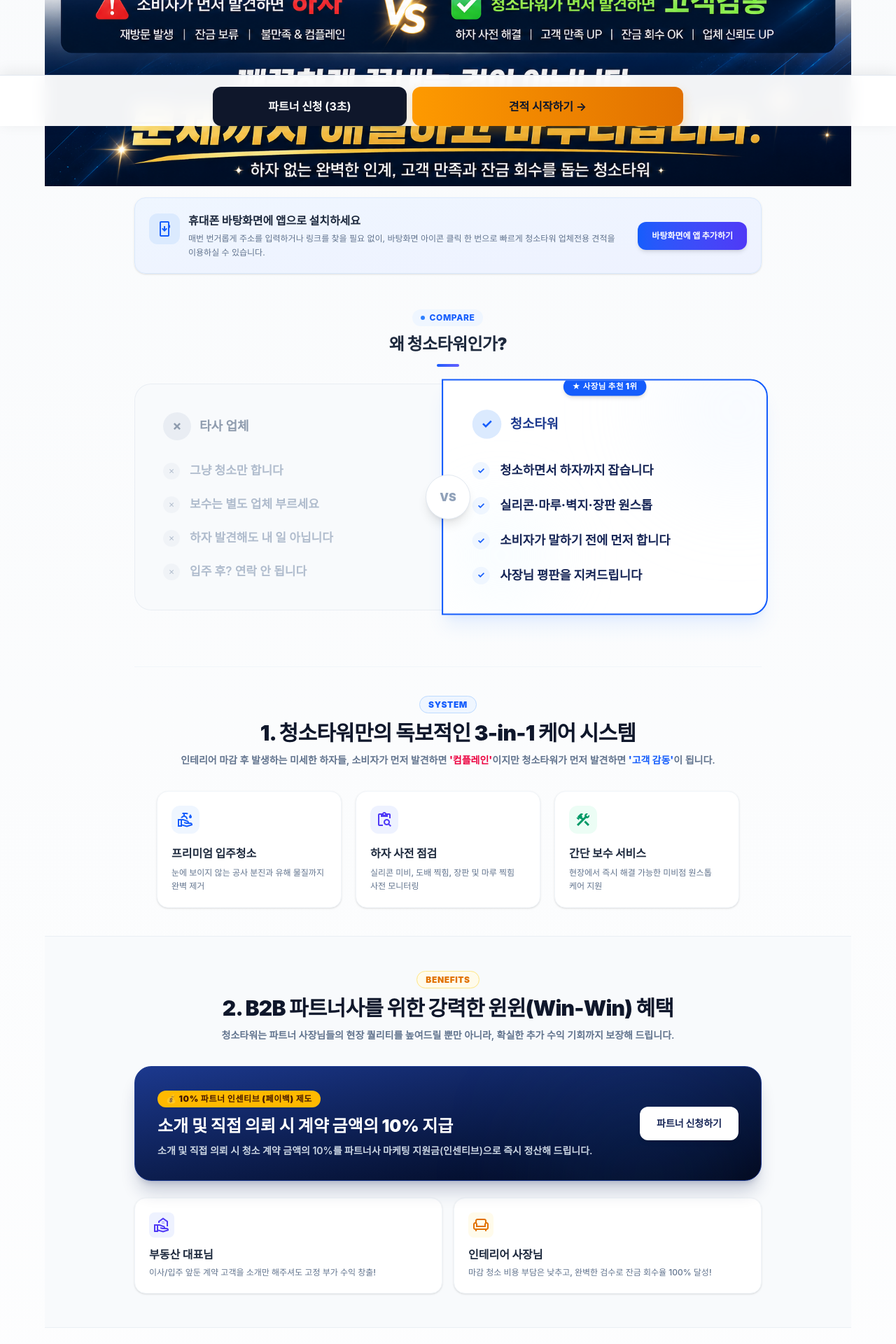
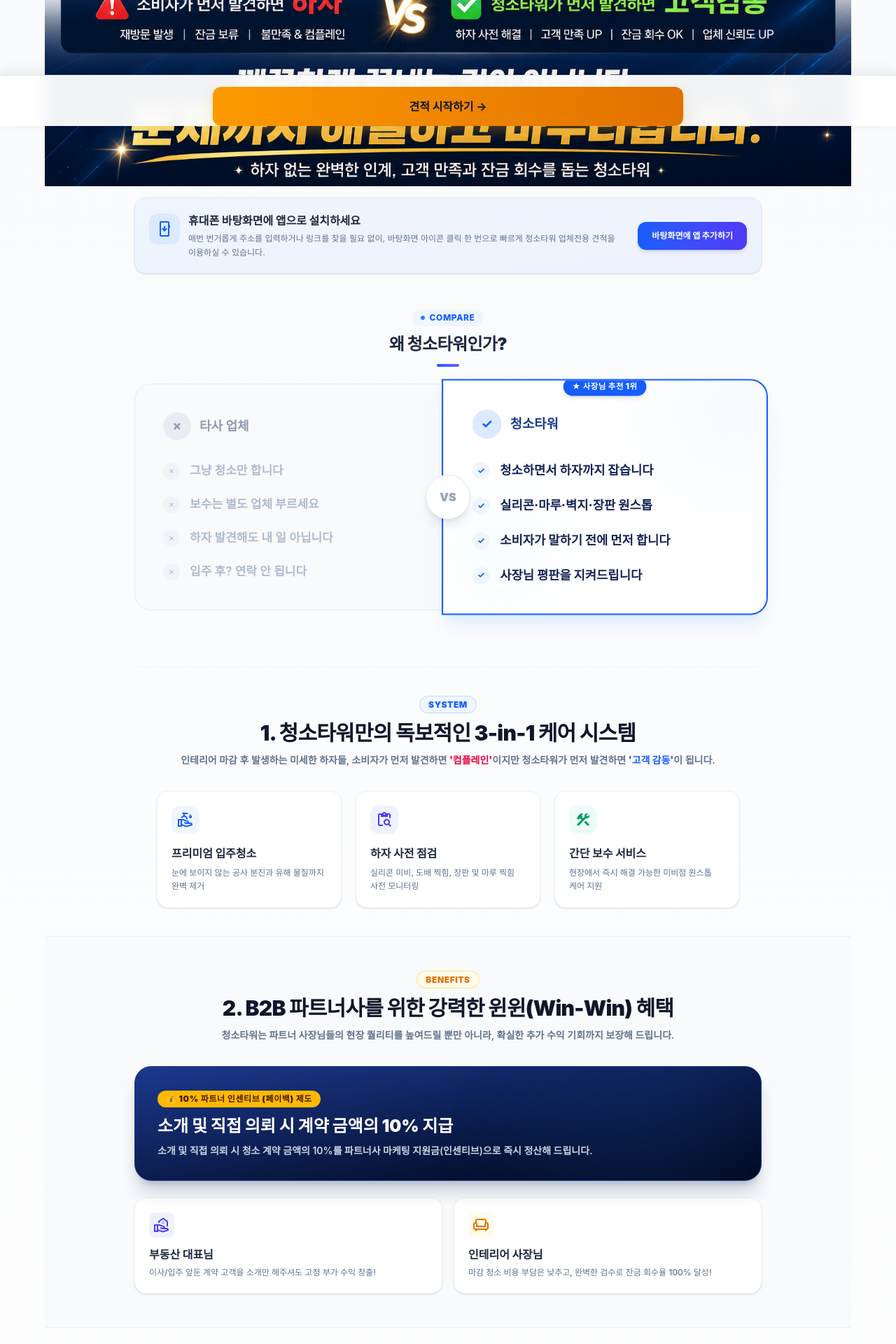
Before and after one commit to timbach9741-wq/CleaningTower, a React (Vite) app: page /b2b/quote in a window 1280 px wide. Shown: the part 620-2540 px from the top of the page at 70% size. Built offline with nearby package versions, Linux system fonts and the light colour scheme; a web font is replaced by a local one.

Commit message:
fix: remove partner signup banners and buttons from B2B Quote page

```diff
--- a/src/pages/B2BQuote.tsx
+++ b/src/pages/B2BQuote.tsx
@@ -1129,14 +1129,6 @@ export default function Quote() {
                             소개 및 직접 의뢰 시 청소 계약 금액의 10%를 파트너사 마케팅 지원금(인센티브)으로 즉시 정산해 드립니다.
                           </p>
                         </div>
-                        {!isB2BLoggedIn && (
-                          <button
-                            onClick={() => navigate('/b2b/signup')}
-                            className="shrink-0 bg-white hover:bg-slate-100 text-blue-950 font-black text-xs md:text-sm px-6 py-3.5 rounded-xl shadow-md transition-all whitespace-nowrap hover:-translate-y-0.5 active:translate-y-0"
-                          >
-                            파트너 신청하기
-                          </button>
-                        )}
                       </div>
                     </div>
 
@@ -1456,20 +1448,6 @@ export default function Quote() {
                   </div>
                 </div>
 
-                {/* 하단 가입 유도 배너 */}
-                {!isB2BLoggedIn && (
-                  <div className="px-5 lg:px-8 mb-12 w-full">
-                    <div className="bg-gradient-to-br from-amber-50 to-yellow-100 border border-amber-200 rounded-3xl py-8 px-6 text-center max-w-4xl mx-auto shadow-md">
-                      <span className="text-2xl mb-2 block">⚡</span>
-                      <h3 className="text-lg md:text-xl lg:text-2xl font-black text-amber-950 mb-2 break-keep">
-                        지금 가입하고 우리 동네 프리미엄 오더와 혜택을 선점하세요!
-                      </h3>
-                      <p className="text-xs md:text-sm text-amber-850 font-bold mb-1 break-keep">
-                        하단 플로팅 바의 '파트너 신청' 버튼을 통해 즉시 가입하실 수 있습니다.
-                      </p>
-                    </div>
-                  </div>
-                )}
               </motion.div>
             )}
 
@@ -2315,17 +2293,9 @@ export default function Quote() {
 
               {step === 0 ? (
                 <div className="flex gap-2 w-full">
-                  {!isB2BLoggedIn && (
-                    <button
-                      onClick={() => navigate('/b2b/signup')}
-                      className="flex-1 bg-slate-900 hover:bg-slate-800 text-white font-bold py-4 rounded-xl text-[14px] md:text-base transition-all active:scale-[0.98] shadow-md whitespace-nowrap"
-                    >
-                      파트너 신청 (3초)
-                    </button>
-                  )}
                   <button
                     onClick={handleNext}
-                    className={`${isB2BLoggedIn ? 'w-full' : 'flex-[1.4]'} bg-gradient-to-r from-amber-500 to-amber-600 active:from-amber-600 active:to-amber-700 text-slate-900 font-bold py-4 rounded-xl text-[14px] md:text-base transition-all active:scale-[0.98] shadow-[0_8px_16px_rgba(245,158,11,0.3)] flex items-center justify-center gap-1 whitespace-nowrap`}
+                    className="w-full bg-gradient-to-r from-amber-500 to-amber-600 active:from-amber-600 active:to-amber-700 text-slate-900 font-bold py-4 rounded-xl text-[14px] md:text-base transition-all active:scale-[0.98] shadow-[0_8px_16px_rgba(245,158,11,0.3)] flex items-center justify-center gap-1 whitespace-nowrap"
                   >
                     견적 시작하기 →
                   </button>
```
